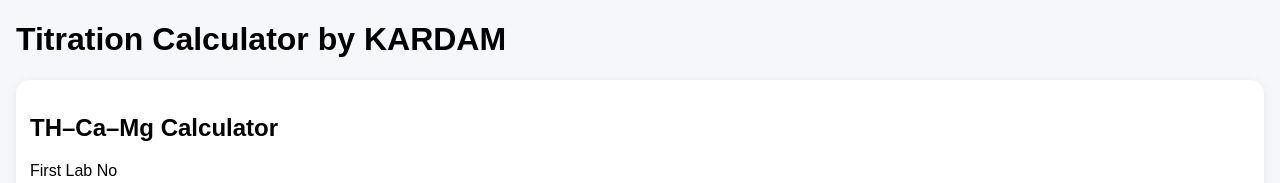
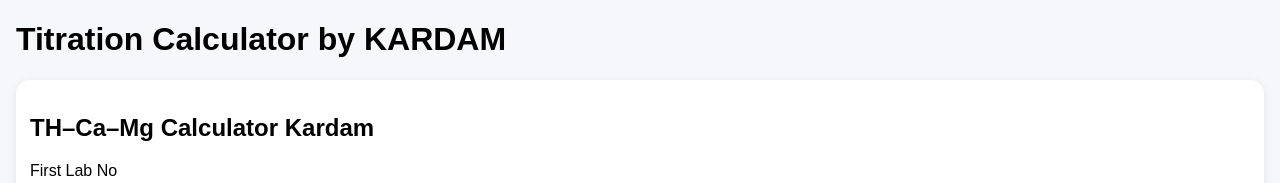
Before and after one commit to kardamanil/water_caculation_webbased, a plain HTML site: page index.html in a window 1280 px wide. Shown: the top 183 px of the page. Drawn offline with Linux system fonts and the light colour scheme.

Commit message:
index.html

```diff
--- a/index.html
+++ b/index.html
@@ -28,7 +28,7 @@
 
   <!-- TH–Ca–Mg Calculator -->
   <div class="card">
-    <h2>TH–Ca–Mg Calculator</h2>
+    <h2>TH–Ca–Mg Calculator Kardam</h2>
 
     <label>First Lab No</label>
     <input type="number" id="lab_th_start" placeholder="Enter starting Lab No" />
```
